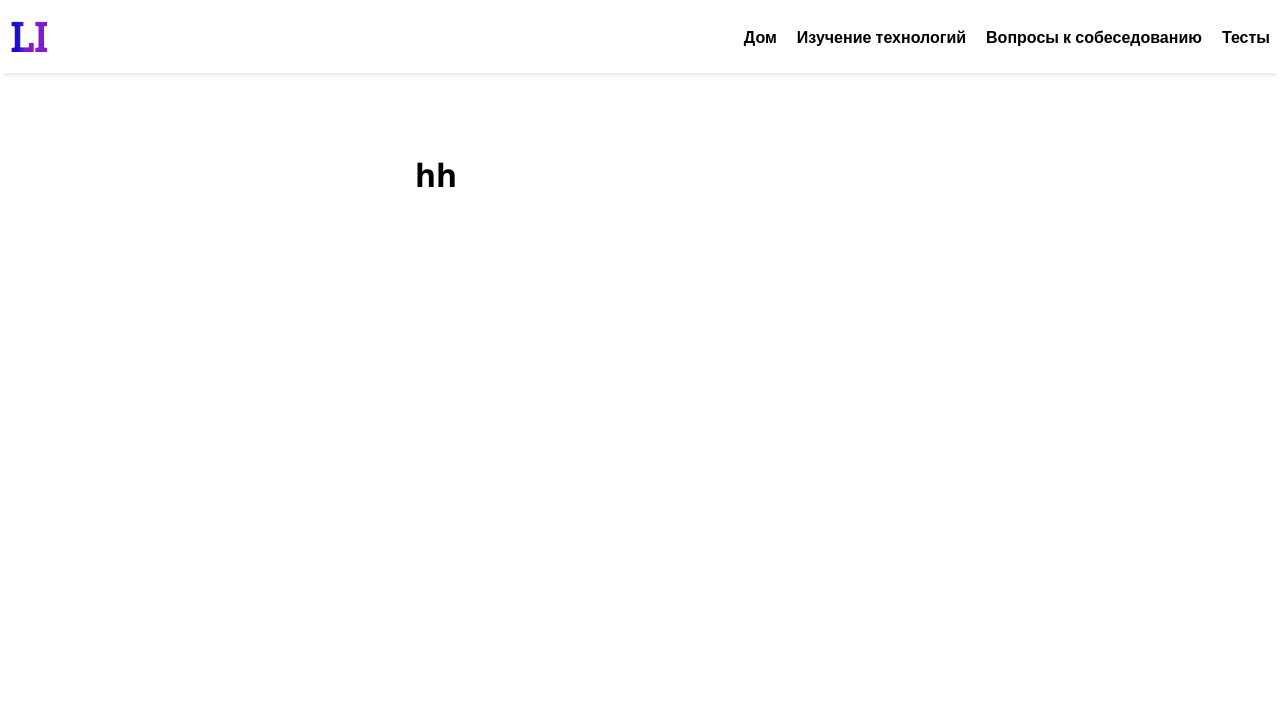
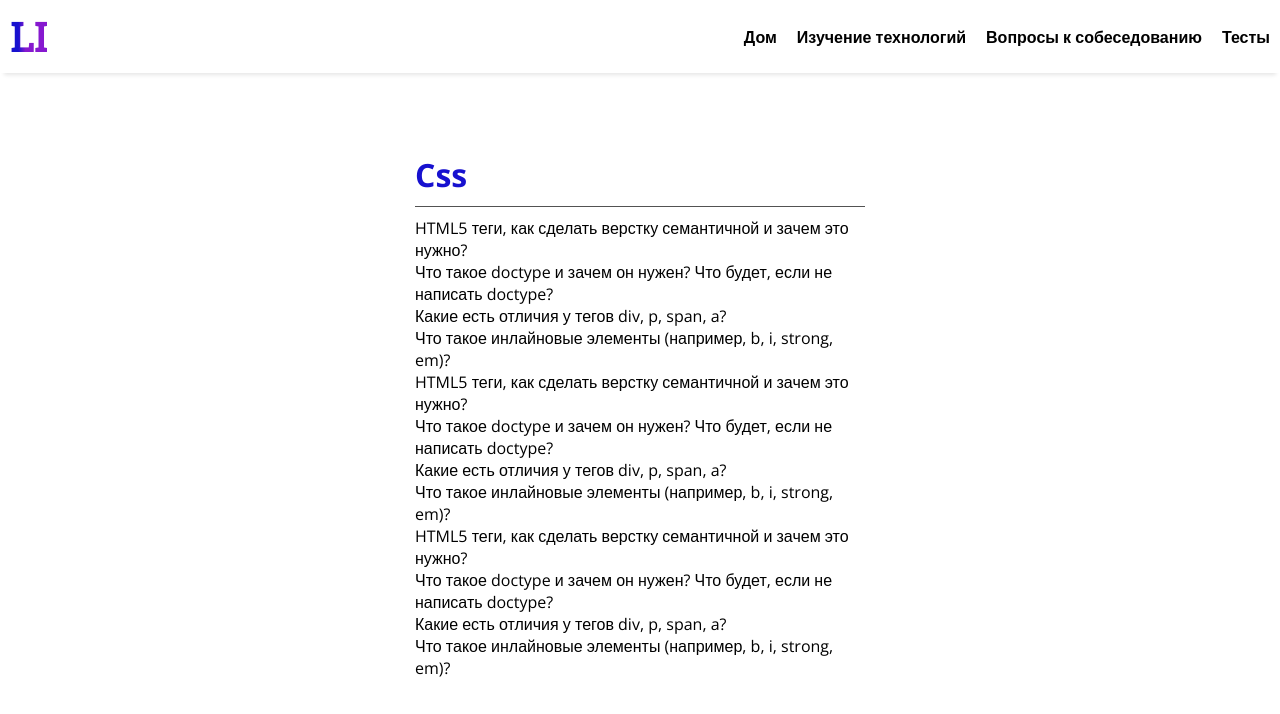
Before and after one commit to lime4512/Learn-interview, a React (Vite) app: page /learntech/frontlearn/junior/level-1/Css in a window 1280 px wide. Shown: the top 714 px of the page. Built offline with nearby package versions, Linux system fonts and the light colour scheme.

Commit message:
conclusion question tech

```diff
--- /dev/null
+++ b/src/data/frontend-questions/junior/juniorData.tsx
@@ -0,0 +1,99 @@
+type DataType = {
+	html: { id: number; question: string; answer: string }[]
+	css: { id: number; question: string; answer: string }[]
+	[key: string]: { id: number; question: string; answer: string }[]
+}
+export const juniorData: DataType = {
+	html: [
+		{
+			id: 1,
+			question:
+				'HTML5 теги, как сделать верстку семантичной и зачем это нужно?',
+			answer: 'sddfsdfsdfsdfsdf',
+		},
+		{
+			id: 2,
+			question:
+				'Что такое doctype и зачем он нужен? Что будет, если не написать doctype?',
+			answer: 'sddfsdfsdfsdfsdf',
+		},
+		{
+			id: 3,
+			question: 'Какие есть отличия у тегов div, p, span, a?',
+			answer: 'sddfsdfsdfsdfsdf',
+		},
+		{
+			id: 4,
+			question: 'Что такое инлайновые элементы (например, b, i, strong, em)?',
+			answer: 'sddfsdfsdfsdfsdf',
+		},
+	],
+	css: [
+		{
+			id: 1,
+			question:
+				'HTML5 теги, как сделать верстку семантичной и зачем это нужно?',
+			answer: 'sddfsdfsdfsdfsdf',
+		},
+		{
+			id: 2,
+			question:
+				'Что такое doctype и зачем он нужен? Что будет, если не написать doctype?',
+			answer: 'sddfsdfsdfsdfsdf',
+		},
+		{
+			id: 3,
+			question: 'Какие есть отличия у тегов div, p, span, a?',
+			answer: 'sddfsdfsdfsdfsdf',
+		},
+		{
+			id: 4,
+			question: 'Что такое инлайновые элементы (например, b, i, strong, em)?',
+			answer: 'sddfsdfsdfsdfsdf',
+		},
+		{
+			id: 1,
+			question:
+				'HTML5 теги, как сделать верстку семантичной и зачем это нужно?',
+			answer: 'sddfsdfsdfsdfsdf',
+		},
+		{
+			id: 2,
+			question:
+				'Что такое doctype и зачем он нужен? Что будет, если не написать doctype?',
+			answer: 'sddfsdfsdfsdfsdf',
+		},
+		{
+			id: 3,
+			question: 'Какие есть отличия у тегов div, p, span, a?',
+			answer: 'sddfsdfsdfsdfsdf',
+		},
+		{
+			id: 4,
+			question: 'Что такое инлайновые элементы (например, b, i, strong, em)?',
+			answer: 'sddfsdfsdfsdfsdf',
+		},
+		{
+			id: 1,
+			question:
+				'HTML5 теги, как сделать верстку семантичной и зачем это нужно?',
+			answer: 'sddfsdfsdfsdfsdf',
+		},
+		{
+			id: 2,
+			question:
+				'Что такое doctype и зачем он нужен? Что будет, если не написать doctype?',
+			answer: 'sddfsdfsdfsdfsdf',
+		},
+		{
+			id: 3,
+			question: 'Какие есть отличия у тегов div, p, span, a?',
+			answer: 'sddfsdfsdfsdfsdf',
+		},
+		{
+			id: 4,
+			question: 'Что такое инлайновые элементы (например, b, i, strong, em)?',
+			answer: 'sddfsdfsdfsdfsdf',
+		},
+	],
+}
--- a/src/pages/frontLearn/junior/JuniorLevelPage.tsx
+++ b/src/pages/frontLearn/junior/JuniorLevelPage.tsx
@@ -6,8 +6,6 @@ import { useParams } from 'react-router-dom'
 
 export const JuniorLevelPage = () => {
 	const { level } = useParams()
-
-	console.log(level)
 
 	return (
 		<div className={styles.container}>
--- a/src/pages/frontLearn/junior/JuniorTechPage.tsx
+++ b/src/pages/frontLearn/junior/JuniorTechPage.tsx
@@ -1,9 +1,19 @@
+import { useParams } from 'react-router-dom'
 import styles from './juniorPage.module.scss'
-
+import { juniorData } from '../../../data/frontend-questions/junior/juniorData'
+import { TextPageLevel } from '../../../components/textPageLevel/TextPageLevel'
 export const JuniorTechPage = () => {
+	const { tech } = useParams()
+	const techS = tech != undefined ? tech.toLowerCase() : ''
+	console.log(tech != undefined ? juniorData[techS] : '')
 	return (
 		<div className={styles.container}>
-			<h1>hh</h1>
+			<TextPageLevel title={tech != undefined ? tech : ''} />
+			<ul>
+				{tech != undefined
+					? juniorData[techS].map(item => <li>{item.question}</li>)
+					: ''}
+			</ul>
 		</div>
 	)
 }
```
Also changed, not shown: .eslintrc.cjs.
